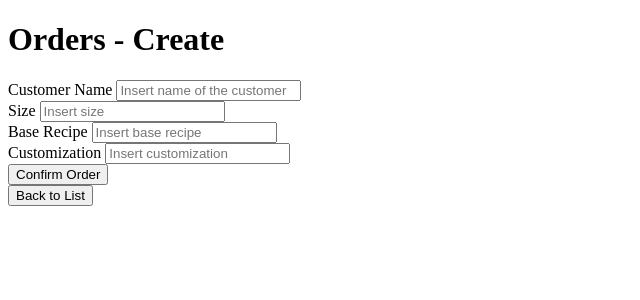
After one commit to dokkaebae/thegoodplace, a Django app: page /orders-create in a window 1280 px wide. The commit adds this page. Shown: the top 300 px of the page, without its empty margins (0-640 px from the left). Run offline with Django 3.2, Linux system fonts and the light colour scheme.

Commit message:
Added the orders create form page

```diff
--- a/froyo/urls.py
+++ b/froyo/urls.py
@@ -15,6 +15,7 @@ from .views import RecipesCreateView
 from .views import OrdersListView
 from .views import OrdersDetailView
 from .views import OrdersUpdateView
+from .views import OrdersCreateView
 
 urlpatterns = [
     path('', HomePageView.as_view()),
@@ -28,5 +29,6 @@ urlpatterns = [
     path('recipes-create', RecipesCreateView.as_view()),
     path('orders-list', OrdersListView.as_view()),
     path('orders-detail', OrdersDetailView.as_view()),
-    path('orders-update', OrdersUpdateView.as_view())
+    path('orders-update', OrdersUpdateView.as_view()),
+    path('orders-create', OrdersCreateView.as_view())
 ]
--- a/froyo/views.py
+++ b/froyo/views.py
@@ -35,3 +35,6 @@ class OrdersDetailView(TemplateView):
 
 class OrdersUpdateView(TemplateView):
     template_name = "orders_update_form.html"
+
+class OrdersCreateView(TemplateView):
+    template_name = "orders_create_form.html"
--- a/functional_test.py
+++ b/functional_test.py
@@ -350,7 +350,7 @@ class NewVisitorTest(unittest.TestCase):
         back_button_to_home_from_orders.click()
         time.sleep(1)
         self.assertEqual(
-            "http://localhost:8000",
+            "http://localhost:8000/",
             self.browser.current_url
         )
 
--- /dev/null
+++ b/templates/orders_create_form.html
@@ -0,0 +1,42 @@
+<!DOCTYPE html>
+<html>
+  <head>
+    <title>Orders - Create</title>
+  </head>
+
+  <body>
+    <div>
+      <h1 id="page_header">Orders - Create</h1>
+    </div>
+
+    <div>
+      <form>
+        <div>
+          <label>Customer Name</label>
+          <input type="text" placeholder="Insert name of the customer">
+        </div>
+        <div>
+          <label>Size</label>
+          <input type="text" placeholder="Insert size">
+        </div>
+        <div>
+          <label>Base Recipe</label>
+          <input type="text" placeholder="Insert base recipe">
+        </div>
+        <div>
+          <label>Customization</label>
+          <input type="text" placeholder="Insert customization">
+        </div>
+        <div>
+          <button type="submit">Confirm Order</button>
+        </div>
+      </form>
+    </div>
+
+    <div>
+      <form method="get" action="http://localhost:8000/orders-list">
+        <button type="submit" id="back_button">Back to List</button>
+      </form>
+    </div>
+  </body>
+</html>
--- a/templates/orders_list.html
+++ b/templates/orders_list.html
@@ -31,7 +31,7 @@
     </div>
 
     <div>
-      <form>
+      <form method="get" action="http://localhost:8000/orders-create">
         <button type="submit" id="button_to_orders_create">Create New Order</button>
       </form>
     </div>
```
